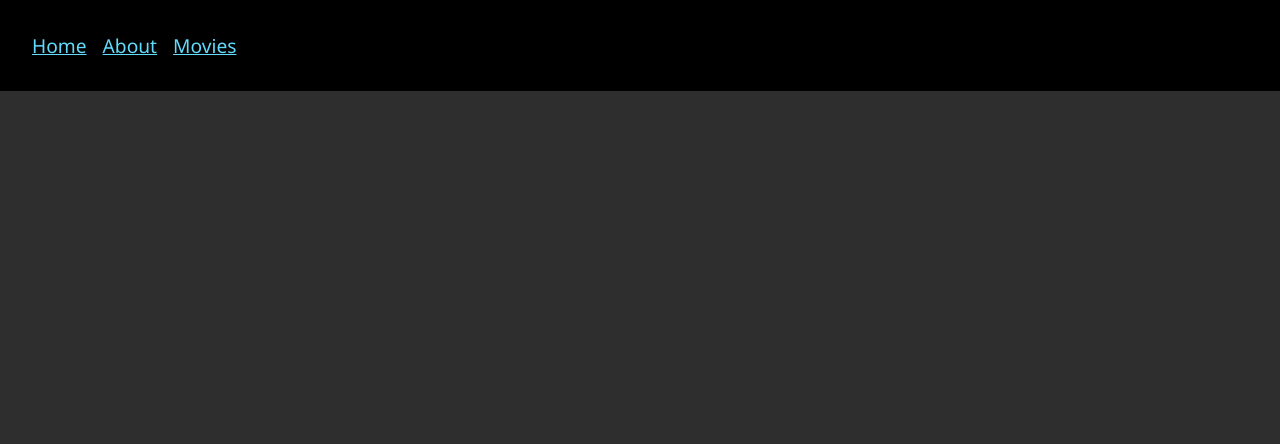
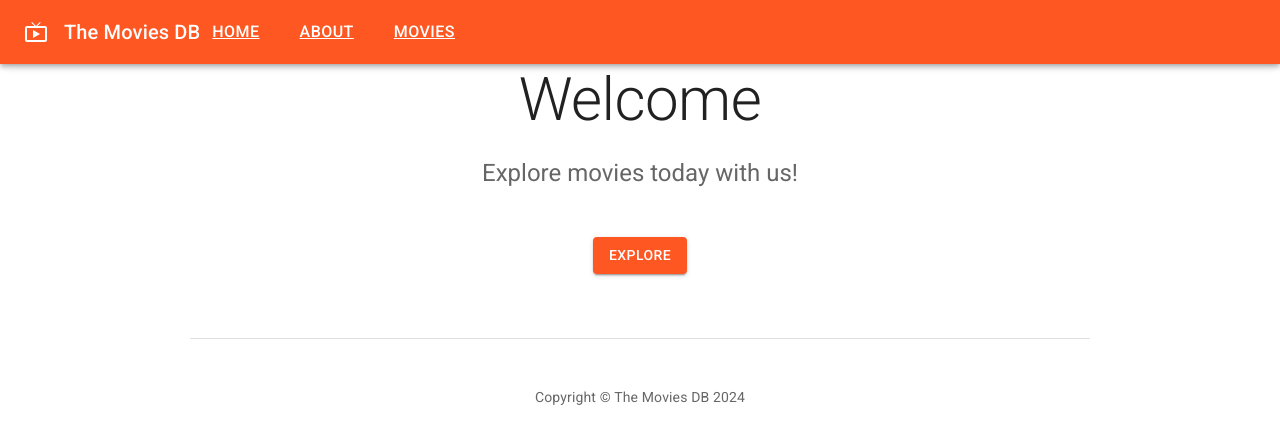
Before and after one commit to DmytryjK/movie-db-advanced, a React app: page / in a window 1280 px wide. Shown: the top 444 px of the page. Built offline with nearby package versions, Linux system fonts and the light colour scheme; no server answers; the HTML template or start-up script is replaced by a standard one.

Commit message:
add mui components, remove some scss styles, add Home page

```diff
--- a/src/App.module.scss
+++ b/src/App.module.scss
@@ -1,7 +1,5 @@
 @use './styles/shared' as *;
-.header {
-    padding: 2rem;
-    background-color: #000;
+.nav {
     .list {
         display: flex;
         gap: 1rem;
@@ -10,7 +8,6 @@
         margin: 0;
     }
     a {
-        font-size: 1.2rem;
-        color: $nav-color;
+        font-size: 1rem;
     }
 }
--- a/src/App.tsx
+++ b/src/App.tsx
@@ -1,27 +1,70 @@
-import { Link, Outlet } from 'react-router-dom';
+import { Link as RouterLink, Outlet } from 'react-router-dom';
 import style from './App.module.scss';
+import {
+    AppBar,
+    CssBaseline,
+    Toolbar,
+    Link,
+    ThemeProvider,
+    createTheme,
+    Typography,
+} from '@mui/material';
+import LiveTvIcon from '@mui/icons-material/LiveTv';
+import type { ReactNode } from 'react';
+import { deepOrange } from '@mui/material/colors';
+
+const HeaderLink = ({ children, to }: { children: ReactNode; to: string }) => {
+    return (
+        <Link
+            component={RouterLink}
+            to={to}
+            variant="button"
+            color="inherit"
+            sx={{ my: 1, mx: 1.5 }}
+        >
+            {children}
+        </Link>
+    );
+};
+
+const defaultTheme = createTheme({
+    palette: {
+        primary: deepOrange,
+        secondary: {
+            main: '#b23c17',
+        },
+    },
+});
+
 const App = () => {
     return (
-        <>
-            <header className={style.header}>
+        <ThemeProvider theme={defaultTheme}>
+            <CssBaseline />
+            <AppBar>
+                <Toolbar>
+                    <LiveTvIcon sx={{ mr: 2 }} />
+                    <Typography variant="h6" color="inherit" noWrap>
+                        The Movies DB
+                    </Typography>
                     <nav className={style.nav}>
                         <ul className={style.list}>
                             <li>
-                            <Link to="/">Home</Link>
+                                <HeaderLink to="/">Home</HeaderLink>
                             </li>
                             <li>
-                            <Link to="/about">About</Link>
+                                <HeaderLink to="/about">About</HeaderLink>
                             </li>
                             <li>
-                            <Link to="/movies">Movies</Link>
+                                <HeaderLink to="/movies">Movies</HeaderLink>
                             </li>
                         </ul>
                     </nav>
-            </header>
+                </Toolbar>
+            </AppBar>
             <main>
                 <Outlet />
             </main>
-        </>
+        </ThemeProvider>
     );
 };
 export default App;
--- /dev/null
+++ b/src/features/Home/Home.tsx
@@ -0,0 +1,61 @@
+import { Box, Button, Container, Stack, Typography } from '@mui/material';
+import { Link as RouterLink } from 'react-router-dom';
+
+function Copyright() {
+    return (
+        <Typography variant="body2" color="text.secondary" align="center">
+            Copyright © The Movies DB {new Date().getFullYear()}
+        </Typography>
+    );
+}
+
+export default function Home() {
+    return (
+        <Box sx={{ bgcolor: 'background.paper', pt: 8, pb: 8 }}>
+            <Container maxWidth="sm">
+                <Typography
+                    component="h1"
+                    variant="h2"
+                    align="center"
+                    color="text.primary"
+                    gutterBottom
+                >
+                    Welcome
+                </Typography>
+                <Typography
+                    variant="h5"
+                    align="center"
+                    color="text.secondary"
+                    paragraph
+                >
+                    Explore movies today with us!
+                </Typography>
+                <Stack
+                    sx={{ pt: 4 }}
+                    direction="row"
+                    spacing={2}
+                    justifyContent="center"
+                >
+                    <Button
+                        component={RouterLink}
+                        to="/movies"
+                        variant="contained"
+                    >
+                        Explore
+                    </Button>
+                </Stack>
+            </Container>
+            <Container
+                maxWidth="md"
+                component="footer"
+                sx={{
+                    borderTop: (theme) => `1px solid ${theme.palette.divider}`,
+                    mt: 8,
+                    py: [3, 6],
+                }}
+            >
+                <Copyright />
+            </Container>
+        </Box>
+    );
+}
--- a/src/features/Movies/Movies.module.scss
+++ /dev/null
@@ -1,12 +0,0 @@
-.movies {
-    margin-top: 50px;
-    padding: 0 2rem;
-    .list {
-        list-style-type: none;
-        display: grid;
-        grid-template-columns: repeat(auto-fill, minmax(300px, 1fr));
-        gap: 20px;
-        padding: 0;
-        margin: 0;
-    }
-}
--- a/src/features/Movies/Movies.tsx
+++ b/src/features/Movies/Movies.tsx
@@ -5,7 +5,7 @@ import { useAppDispatch } from '../../hooks';
 import { fetchMovies } from '../../reducers/moviesReducer';
 import type { RootState } from '../../store/store';
 import type { MovieDetails } from '../../api/tmdb';
-import styles from './Movies.module.scss';
+import { Container, Typography, LinearProgress, Grid } from '@mui/material';
 
 interface MoviesProps {
     movies: MovieDetails[];
@@ -19,11 +19,16 @@ const Movies = ({ movies, loading }: MoviesProps) => {
     }, [dispatch]);
 
     return (
-        <section className={styles.movies}>
-            <ul className={styles.list}>
-                {loading
-                    ? 'loading data...'
-                    : movies.map((movie) => {
+        <section>
+            <Container sx={{ py: 12 }} maxWidth="lg">
+                <Typography variant="h4" align="center" gutterBottom>
+                    Now playing
+                </Typography>
+                {loading ? (
+                    <LinearProgress color="secondary" />
+                ) : (
+                    <Grid container spacing={4}>
+                        {movies.map((movie) => {
                             const {
                                 id,
                                 title,
@@ -34,7 +39,7 @@ const Movies = ({ movies, loading }: MoviesProps) => {
                                 image,
                             } = movie;
                             return (
-                              <li key={id}>
+                                <Grid key={id} item xs={12} sm={6} md={4}>
                                     <MovieCard
                                         id={id}
                                         title={title}
@@ -44,10 +49,12 @@ const Movies = ({ movies, loading }: MoviesProps) => {
                                         release_date={release_date}
                                         image={image}
                                     ></MovieCard>
-                              </li>
+                                </Grid>
                             );
                         })}
-            </ul>
+                    </Grid>
+                )}
+            </Container>
         </section>
     );
 };
--- a/src/features/Movies/components/MovieCard/MovieCard.module.scss
+++ /dev/null
@@ -1,40 +0,0 @@
-@use '../../../../styles/shared' as *;
-.movieCard {
-    display: flex;
-    flex-direction: column;
-    align-items: center;
-    padding: 1rem;
-    border: 1px solid #ccc;
-    color: white;
-    border-radius: 5px;
-    box-shadow: 0px 0px 10px 3px rgba(#000, 0.2);
-    img {
-        width: 100%;
-        height: 100%;
-        display: block;
-        object-fit: cover;
-    }
-}
-
-.content {
-    margin-top: 1.3rem;
-    height: auto;
-    .link {
-        display: block;
-        color: $primary-color;
-    }
-    .overview {
-        margin-top: 1rem;
-        font-size: small;
-        color: $dimmed-color;
-    }
-    .popularity {
-        margin-top: 0.5rem;
-        font-weight: bold;
-        color: $primary-color;
-    }
-    .additional {
-        display: flex;
-        gap: 0.2rem;
-    }
-}
--- a/src/features/Movies/components/MovieCard/MovieCard.tsx
+++ b/src/features/Movies/components/MovieCard/MovieCard.tsx
@@ -1,5 +1,12 @@
-import { Link } from 'react-router-dom';
-import styles from './MovieCard.module.scss';
+import { Link as RouterLink } from 'react-router-dom';
+import {
+    Card,
+    CardMedia,
+    CardContent,
+    Typography,
+    CardActions,
+    Button,
+} from '@mui/material';
 import thumbnail from '../../../../assets/movie-thumb.png';
 
 interface MovieCardProps {
@@ -13,29 +20,40 @@ interface MovieCardProps {
 }
 
 const MovieCard = ({
-    id,
     title,
     overview,
     popularity,
-    language,
     release_date,
     image,
+    id,
 }: MovieCardProps) => {
     return (
-        <div className={styles.movieCard}>
-            <img src={image || thumbnail} alt="Movie thumbnail" />
-            <div className={styles.content}>
-                <Link to={`/movies/${id}`} className={styles.link}>
+        <Card sx={{ height: '100%', display: 'flex', flexDirection: 'column' }}>
+            <CardMedia
+                component="div"
+                image={image || thumbnail}
+                sx={{ pt: '56.25%' }}
+            ></CardMedia>
+            <CardContent sx={{ flexGrow: 1 }}>
+                <Typography variant="h5" gutterBottom>
                     {title}
-                </Link>
-                <div className={styles.overview}>{overview}</div>
-                <div className={styles.popularity}>{popularity}</div>
-                <div className={styles.additional}>
-                    <p>language: {language}</p>
-                    <p>published: {release_date}</p>
-                </div>
-            </div>
-        </div>
+                </Typography>
+                <Typography variant="body2" color="text.secondary">
+                    {overview}
+                </Typography>
+                <Typography variant="button" display="block" mt={2}>
+                    {popularity}
+                </Typography>
+                <Typography variant="body2" color="text.secondary">
+                    published at: {release_date}
+                </Typography>
+            </CardContent>
+            <CardActions>
+                <Button component={RouterLink} to={`/movies/${id}`}>
+                    Details
+                </Button>
+            </CardActions>
+        </Card>
     );
 };
 
--- a/src/features/index.ts
+++ b/src/features/index.ts
@@ -1,5 +1,6 @@
+import Home from './Home/Home';
 import Movies from './Movies/Movies';
 import About from './About/About';
 import Movie from './Movie/Movie';
 
-export { Movies, About, Movie };
+export { Movies, About, Movie, Home };
--- a/src/index.scss
+++ b/src/index.scss
@@ -1,7 +1,7 @@
 body {
     background-color: rgb(46, 46, 46);
     color: white;
-    font-family: 'Segoe UI', Tahoma, Geneva, Verdana, sans-serif;
+    font-family: 'Roboto';
     box-sizing: border-box;
     margin: 0;
     padding: 0;
--- a/src/index.tsx
+++ b/src/index.tsx
@@ -1,3 +1,7 @@
+import '@fontsource/roboto/300.css';
+import '@fontsource/roboto/400.css';
+import '@fontsource/roboto/500.css';
+import '@fontsource/roboto/700.css';
 import React from 'react';
 import ReactDOM from 'react-dom/client';
 import router from './router';
--- a/src/router.tsx
+++ b/src/router.tsx
@@ -1,18 +1,26 @@
 import App from './App.tsx';
-import { About, Movies, Movie } from './features/index.ts';
+import { About, Movies, Movie, Home } from './features/index.ts';
 import { createBrowserRouter } from 'react-router-dom';
 import { Provider } from 'react-redux';
 import store from './store/store.ts';
 
+const AppEntryPoint = () => {
+    return (
+        <Provider store={store}>
+            <App />
+        </Provider>
+    );
+};
+
 const router = createBrowserRouter([
     {
         path: '/',
-        element: (
-            <Provider store={store}>
-                <App />
-            </Provider>
-        ),
+        element: <AppEntryPoint />,
         children: [
+            {
+                index: true,
+                element: <Home />,
+            },
             {
                 path: '/about',
                 element: <About />,
```
Lines whose indentation alone changed are shown as unchanged.
